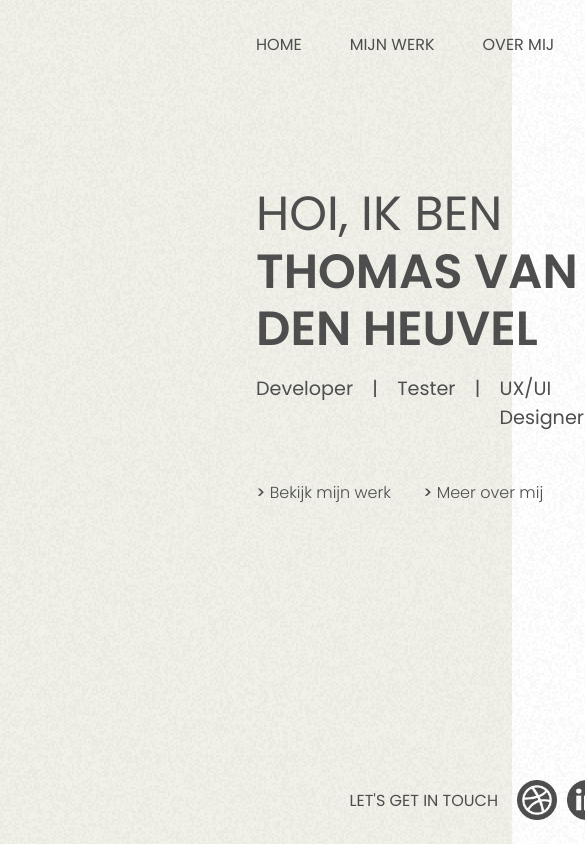
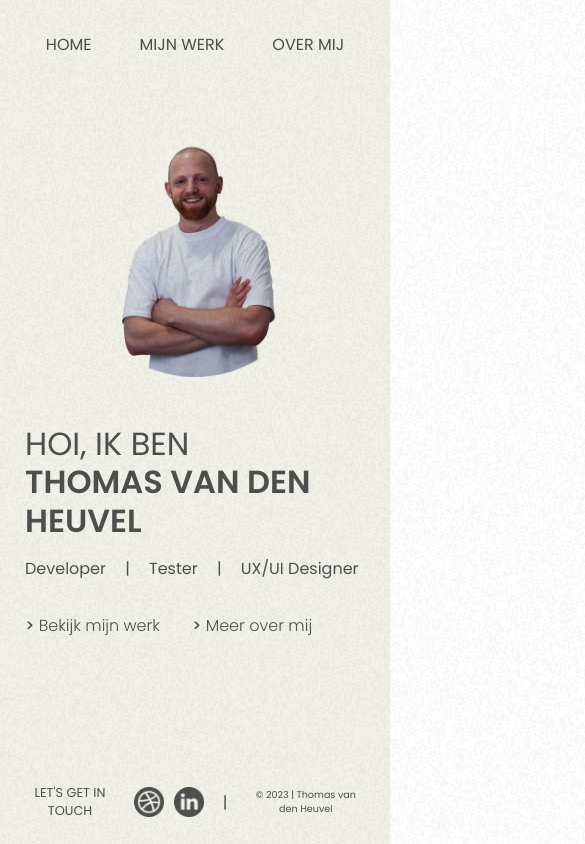
Before and after one commit to TvdH-UX/portfolio, a React (Create React App) app: page / in a window 390 px wide. Shown: the top 844 px of the page, 585 px wide, since content can reach past the window. Built offline with nearby package versions, Linux system fonts and the light colour scheme.

Commit message:
Footer, nav, home mobile responsive

```diff
--- a/src/App.module.css
+++ b/src/App.module.css
@@ -5,10 +5,7 @@
 }
 
 .container {
-  display: flex;
-  align-items: center;
-  justify-content: space-between;
-  padding: 0 16rem;
+  width: 100%;
   background-color: #f1f1ea;
   z-index: 2;
 }
@@ -18,7 +15,8 @@
   flex-direction: column;
   gap: 3rem;
   min-height: 100vh;
-  width: 1440px;
+  width: 960px;
+  margin: auto;
 }
 
 ::selection {
@@ -81,3 +79,15 @@ ul {
 a {
   text-decoration: none;
 }
+
+@media all and (max-width: 420px) {
+  .body {
+    display: flex;
+    flex-direction: column;
+    gap: 3rem;
+    min-height: 100vh;
+    width: 340px;
+    margin: auto;
+    overflow-y: auto;
+  }
+}
--- a/src/components/Footer.module.css
+++ b/src/components/Footer.module.css
@@ -37,3 +37,26 @@
 .copyright {
   font-size: 0.8rem;
 }
+
+@media all and (max-width: 420px) {
+  .cta {
+    font-size: 0.8rem;
+  }
+
+  .socialLinks {
+    gap: 0.6rem;
+  }
+
+  .socialLinks a {
+    height: 30px;
+  }
+
+  .socialIconLink {
+    width: 30px;
+    height: 30px;
+  }
+
+  .copyright {
+    font-size: 0.6rem;
+  }
+}
--- a/src/components/NavBar.js
+++ b/src/components/NavBar.js
@@ -5,7 +5,7 @@ export function NavBar() {
   return (
     <div className={styles.navContainer}>
       <nav>
-        <ul>
+        <ul className={styles.navigationBar}>
           <li>
             <NavLink to="/" className={styles.navLink}>
               Home
--- a/src/components/NavBar.module.css
+++ b/src/components/NavBar.module.css
@@ -31,3 +31,9 @@ nav {
   border: none;
   font-weight: 700;
 }
+
+@media all and (max-width: 420px) {
+  .navigationBar {
+    justify-content: center;
+  }
+}
--- a/src/components/Project.module.css
+++ b/src/components/Project.module.css
@@ -23,14 +23,26 @@
 }
 
 .headerSection {
-  display: flex;
-  justify-content: space-between;
+  display: grid;
+  grid-template-columns: 2fr 3fr;
+  /* justify-content: space-between; */
   padding: 1rem 0;
   gap: 2rem;
 }
 
+.projectPhoto {
+  display: flex;
+  box-sizing: border-box;
+  align-content: flex-end;
+  justify-content: flex-end;
+  width: 100%;
+  height: 100%;
+}
+
 .headerSection img {
-  height: 260px;
+  min-height: 150px;
+  max-height: 100%;
+  max-width: 100%;
   box-shadow: 0 0 15px rgba(0, 0, 0, 0.1);
   border-radius: 3px;
 }
--- a/src/pages/Home.module.css
+++ b/src/pages/Home.module.css
@@ -2,6 +2,7 @@
   align-self: center;
   display: flex;
   justify-content: space-between;
+  overflow-y: auto;
   gap: 3rem;
   width: 100%;
 }
@@ -12,7 +13,7 @@
 
 .mainSection h1 {
   text-transform: uppercase;
-  font-size: 3rem;
+  font-size: 2.8rem;
   line-height: 120%;
 }
 
@@ -72,3 +73,35 @@
 .photoSection img {
   height: 320px;
 }
+
+@media all and (max-width: 420px) {
+  .container {
+    align-self: center;
+    display: flex;
+    flex-direction: column-reverse;
+    gap: 0rem;
+    width: 100%;
+    /* overflow-y: scroll; */
+  }
+
+  .photoSection {
+    margin: auto;
+    height: 240px;
+  }
+
+  .photoSection img {
+    height: 100%;
+  }
+
+  .mainSection h1 {
+    font-size: 2rem;
+  }
+
+  .roles h2 {
+    font-size: 1rem;
+  }
+
+  .clickThroughLinks {
+    padding-top: 2rem;
+  }
+}
--- a/src/pages/MijnWerk.module.css
+++ b/src/pages/MijnWerk.module.css
@@ -1,5 +1,7 @@
 .container {
   display: flex;
+  height: 100%;
+  /* overflow-y: auto; */
   gap: 6rem;
 }
 
@@ -64,3 +66,6 @@
 .photoHidden {
   opacity: 0;
 }
+
+@media all and (max-width: 420px) {
+}
--- a/src/pages/NodeScape.js
+++ b/src/pages/NodeScape.js
@@ -17,7 +17,7 @@ const header2 = "NodeScape";
 const paragraph2 = `Toen versie 0 alle functionaliteiten bevatte is er besloten versie 1 van de grond af aan op te bouwen, met de opgedane kennis en ervaring met React. Om te beginnen heb ik in Figma een ontwerp en styleguide gemaakt voor de applicatie als leidraad bij het ontwikkelen. Ook werd de app omgedoopt tot NodeScape, een pakkendere naam dan Itlandschap app. Bij deze nieuwe versie wordt flexibiliteit voorop gesteld; zo is de gebruiker niet gelimiteerd tot het toevoegen van apps, maar kan álles in de app gezet worden, een app, maar dus ook een SLA of beheerder. Door op zulke ‘nodes’ te klikken wordt de tabel ingeladen om alle gerelateerde nodes te tonen die samen dus alle relevante informatie laten zien. Een andere functionaliteit waar ik aan gewerkt heb is het inloggen zonder wachtwoord door middel van AWS lambda functies en het gebruik van cookies. Het duurde een tijd voordat we alles goed verbonden en werkend hadden, wat het extra tof maakt dat het nu werkt.`;
 const header3 = "Versie 1.0";
 const paragraph3 =
-  "Ook tijdens deze versie ben ik veel verantwoordelijk voor de structuur van de pagina met behulp van HTML & CSS en hamer ik op de gebruikservaring van de app. Daarnaast heb ik de API methodes gebouwd in AWS waarmee men nodes kan toevoegen en verwijderen. \nTot nu toe heb ik met deze iteratie veel geleerd wat betreft efficiënter en netter schrijven van code. Ook heb ik veel geleerd over verschillende AWS services en het gebruiken van lambda functies. De volgende items op het Kanban bord waar ik aan ga werken zijn het aanpassen van nodes en het toevoegen van een alert systeem wanneer bijvoorbeeld een licentie verloopt of dergelijke.";
+  "Ook tijdens deze versie ben ik veel verantwoordelijk voor de structuur van de pagina met behulp van HTML & CSS en hamer ik op de gebruikservaring van de app. Daarnaast heb ik de API methodes gebouwd in AWS waarmee men nodes kan toevoegen en verwijderen. \nTot nu toe heb ik met deze iteratie veel geleerd wat betreft efficiënter en netter schrijven van code. Ook heb ik veel geleerd over verschillende AWS services en het gebruiken van lambda functies. Ik vind het erg leerzaam om aan een full-stack applicatie te werken met andere developers en testers en om rekening te moeten houden met het samenspel tussen front- en back-end. De volgende items op het Kanban bord waar ik aan ga werken zijn het aanpassen van nodes en het toevoegen van een alert systeem wanneer bijvoorbeeld een licentie verloopt of dergelijke.";
 const previousProject = "trivia";
 const nextProject = "talentdex";
 
--- a/src/pages/OverMij.module.css
+++ b/src/pages/OverMij.module.css
@@ -1,5 +1,7 @@
 .container {
   display: flex;
+  height: 100%;
+  /* overflow-y: auto; */
   gap: 6rem;
 }
 
```
